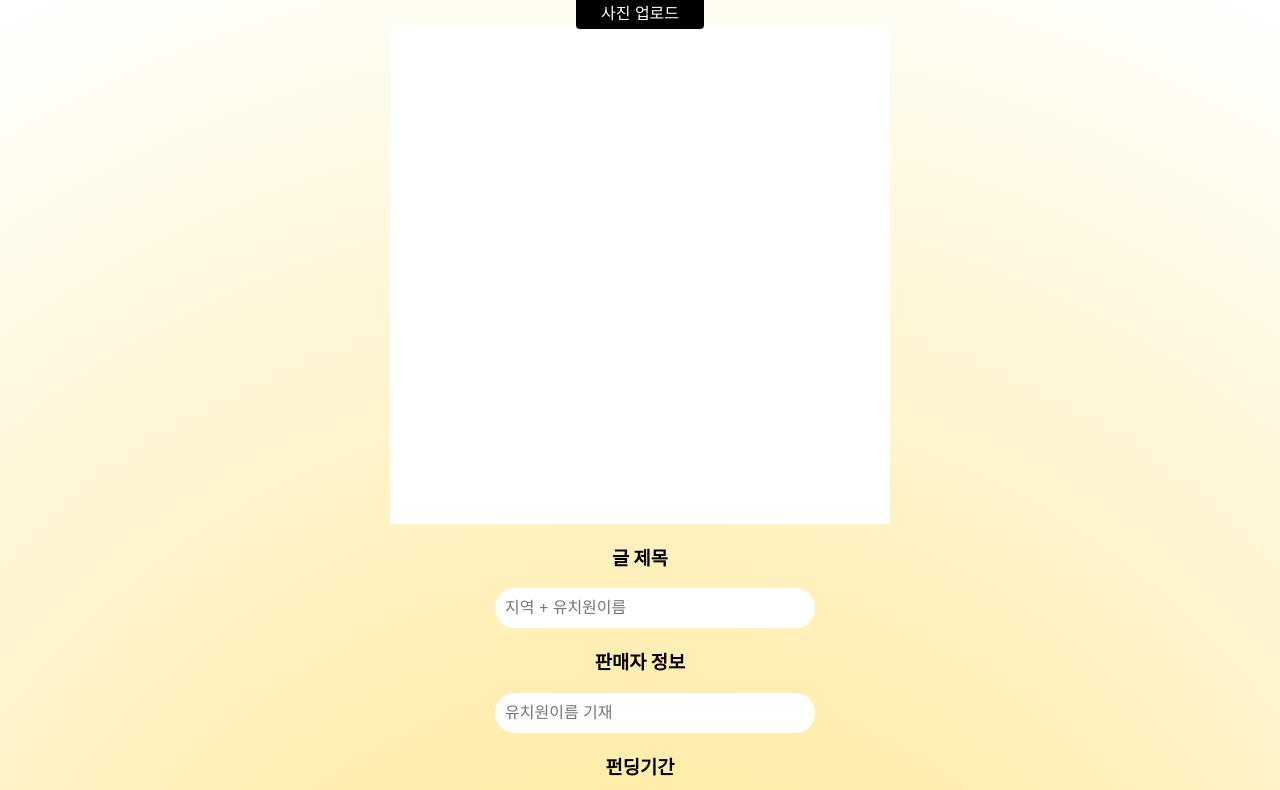
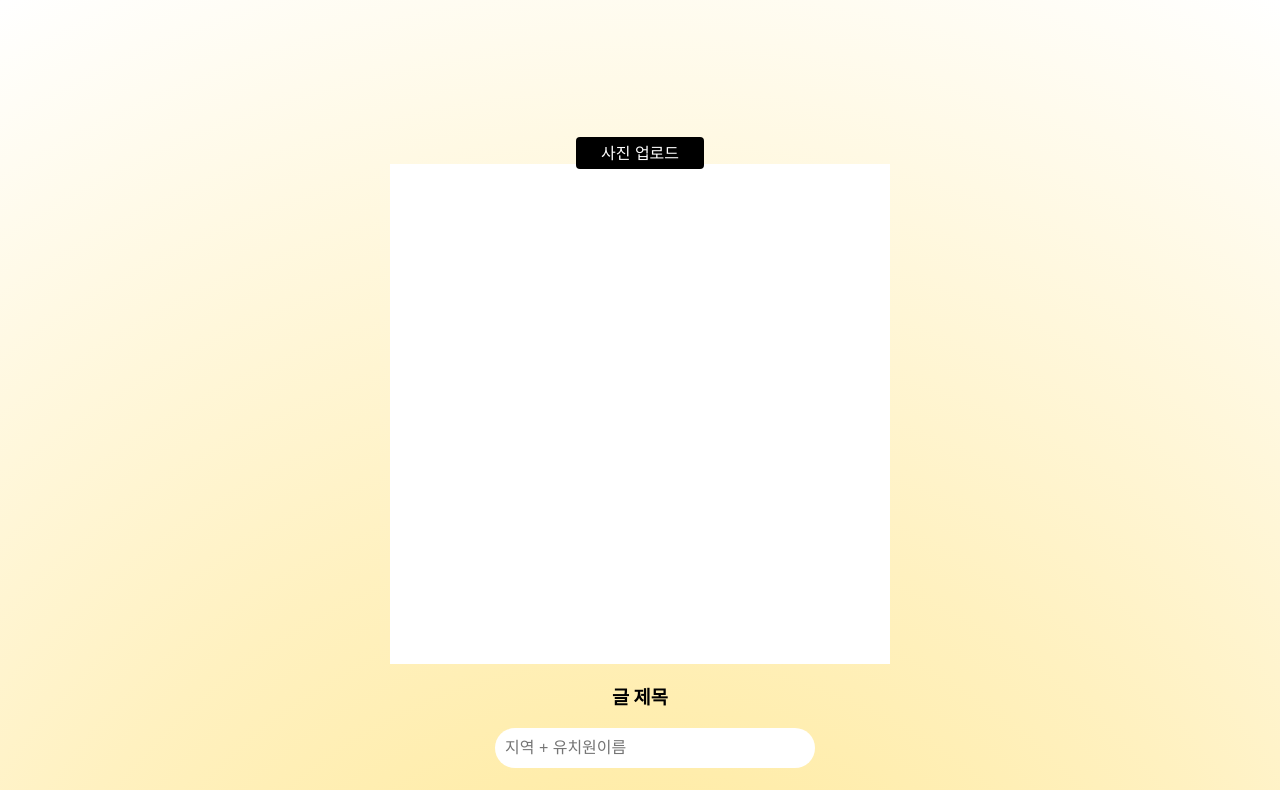
Before and after one commit to petCareFunding/petCareFunding, a React (Create React App) app: page /school/postSchoolFunding in a window 1280 px wide. Shown: the top 790 px of the page. Built offline with nearby package versions, Linux system fonts and the light colour scheme.

Commit message:
배경 따라감 고침

```diff
--- a/src/School/SchoolPost.css
+++ b/src/School/SchoolPost.css
@@ -1,4 +1,4 @@
-body{
+.schoolpost{
     min-height: 300vh;
     background: radial-gradient(circle, #FFE689,#FFF1C0,#FFFFFF);
 }
--- a/src/School/SchoolPost.js
+++ b/src/School/SchoolPost.js
@@ -25,7 +25,7 @@ function SchoolPost(){
     const Backschool = ()=>{navigate('/school')};
 
     return(
-        <div className='container'>
+        <div className='container schoolpost'>
             <div className='photo-container'>
                 {/* <h3>사진</h3> */}
                 <div className='upload-container'>
```
